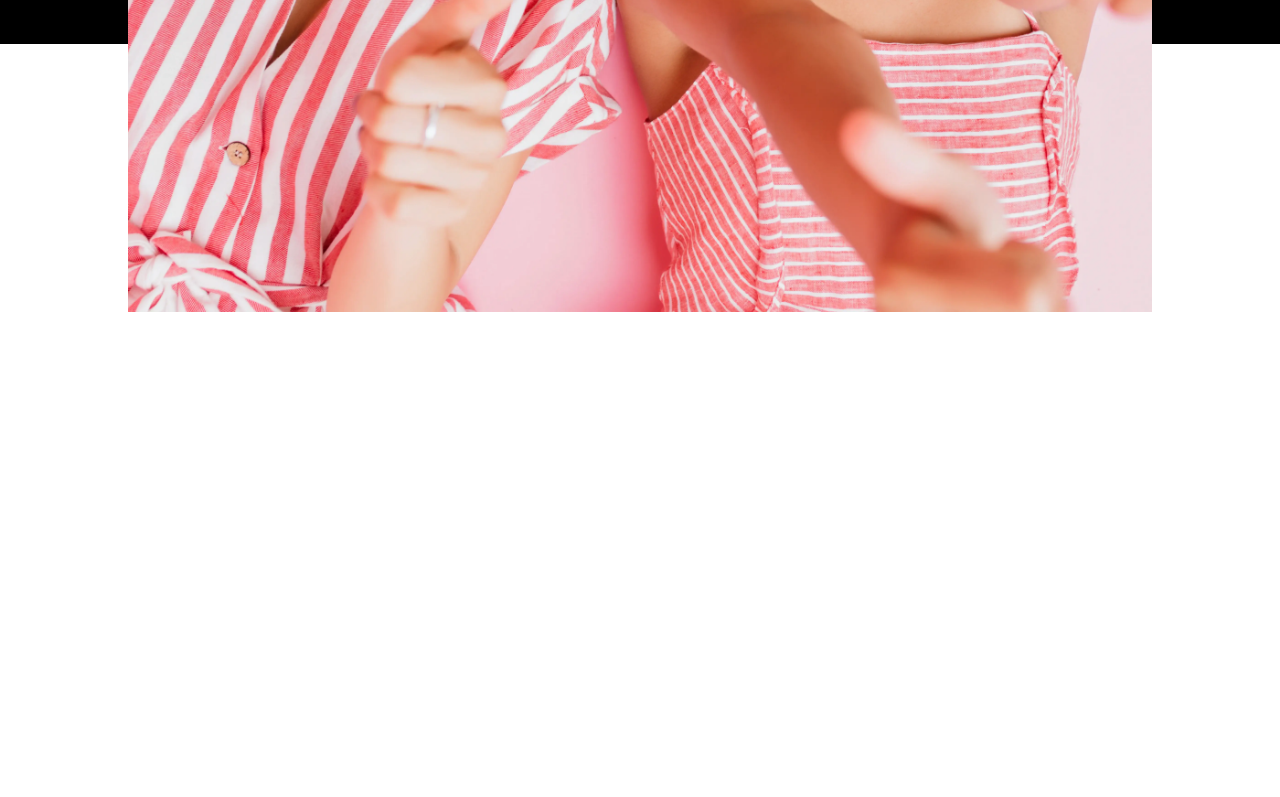
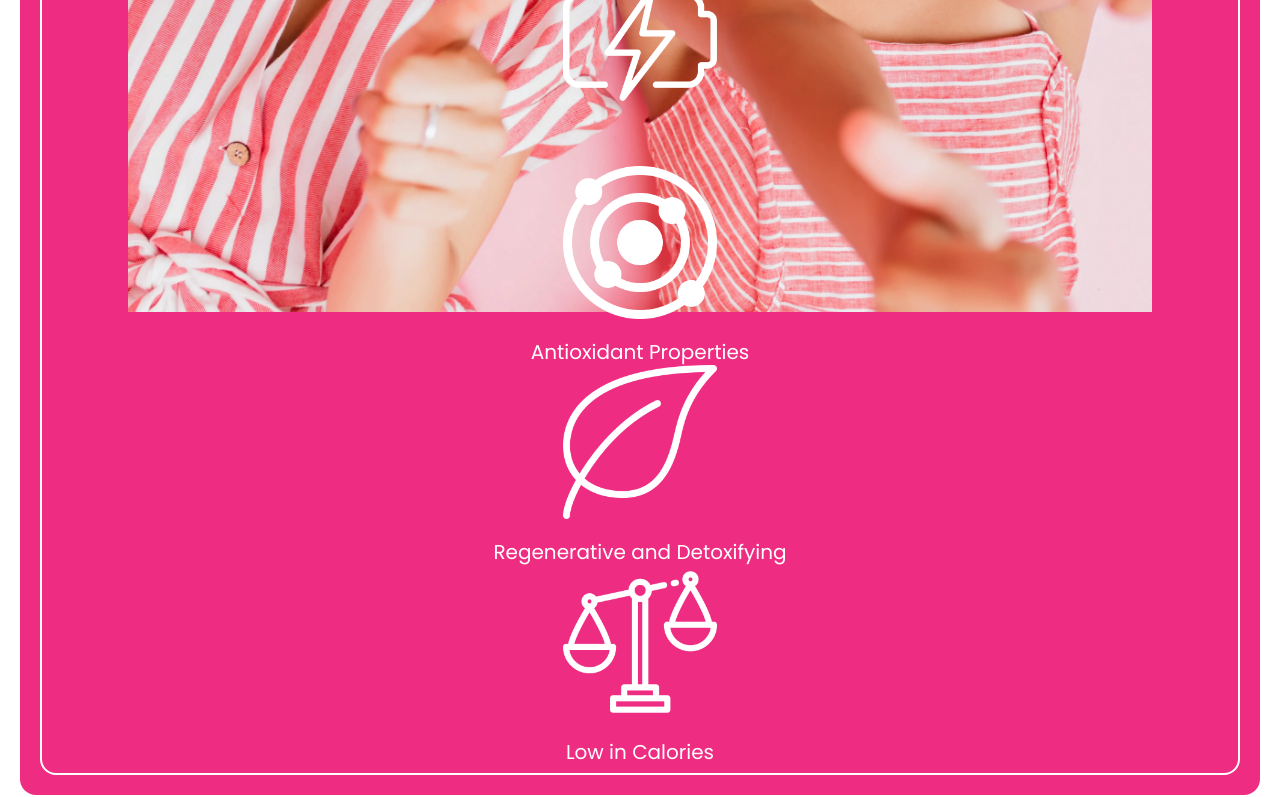
Before and after one commit to Lumaraseo/full_ready, a plain HTML site: page index.html in a window 1280 px wide. Shown: the part 5239-6036 px from the top of the page. Before the commit the page ends 5682 px from the top, so only its background shows below. Drawn offline with nearby package versions, Linux system fonts and the light colour scheme.

Commit message:
Benefits section created

```diff
--- a/css/index.css
+++ b/css/index.css
@@ -99,14 +99,16 @@ main {
 }
 
 .title-h2,
-.titleh2Paso {
+.titleh2Paso,
+.titleH2Bene {
     font-size: 24px;
     font-weight: bold;
     margin-bottom: 20px;
     text-align: center;
 }
 
-.btn-more, .btn-call {
+.btn-more,
+.btn-call {
     height: 3rem;
     width: 10rem;
     border: none;
@@ -159,7 +161,7 @@ main {
     font-weight: bold;
 }
 
-.titleh2Paso {
+.titleh2Paso, .titleH2Bene {
     font-size: 35px;
     padding-top: 60px;
 }
@@ -171,21 +173,59 @@ main {
     align-items: center;
     height: 300px;
     background: url(../img/callTo.webp) no-repeat center / cover;
+    margin-bottom: 20px;
 }
-.containCall{
+
+.containCall,
+.containBene,
+.cardBene {
     display: flex;
     flex-direction: column;
     justify-content: center;
     align-items: center;
 }
 
-.textCall{
+.textCall {
     text-align: center;
     color: var(--whiteGeneral);
     font-size: 40px;
     font-weight: bold;
     padding-bottom: 40px;
 }
-.btn-call{
+
+.btn-call {
     width: 70%;
 }
+.sectionBene{
+    background-color: var(--titleSmall);
+    padding: 10px;
+    margin: 20px;
+    border-radius: 1rem;
+}
+.containBene{
+    display: flex;
+    height: 65rem;
+    border: 2px solid var(--whiteGeneral);
+    margin: 10px;
+    padding: 30px;
+    border-radius: 1rem;
+    flex-direction: column;
+    justify-content: space-evenly;
+}
+.imgBene {
+    height: auto;
+    width: 30%;
+    margin-bottom: 20px;
+    filter: invert(100%);
+
+}
+.textBene{
+    font-size: 20px;
+    color: var(--whiteGeneral);
+    text-align: center;
+    line-height: 1.3;
+}
+
+.titleH2Bene{
+    padding: 80px 50px  40px;
+}
--- a/index.html
+++ b/index.html
@@ -124,14 +124,41 @@
                     </div>
                 </div>
             </section>
+
+            <div>
+                <h2 class="titleH2Bene">FullReady Benefits</h2>
+            </div>
+
+            <section class="sectionBene">
+                <div class="containBene">
+                    <div class="cardBene">
+                        <img class="imgBene" src="./img/higado.png">
+                        <p class="textBene">Liver and Gastrointestinal Protection</p>
+                    </div>
+                    <div class="cardBene">
+                        <img class="imgBene" src="./img/encendiendo.png">
+                        <p class="textBene">Energy Balance</p>
+                    </div>
+                    <div class="cardBene">
+                        <img class="imgBene" src="./img/antioxidante.png">
+                        <p class="textBene">Antioxidant Properties</p>
+                    </div>
+                    <div class="cardBene">
+                        <img class="imgBene" src="./img/gota-de-agua.png">
+                        <p class="textBene">Regenerative and Detoxifying</p>
+                    </div>
+                    <div class="cardBene">
+                        <img class="imgBene" src="./img/equilibrio.png">
+                        <p class="textBene">Low in Calories</p>
+                    </div>
+                </div>
+            </section>
             <section class="sectionCall">
                 <div class="containCall">
                     <h3 class="textCall">Transform your day, start now!</h3>
                     <button class="btn-call">Get It Now</button>
                 </div>
             </section>
-
-
         </main>
         <footer class="sectionFooter">
             <div class="containLogoFooter">
```
Also changed, not shown: img/antioxidante.png (added), img/encendiendo.png (added), img/equilibrio.png (added), img/gota-de-agua.png (added), img/higado.png (added).
